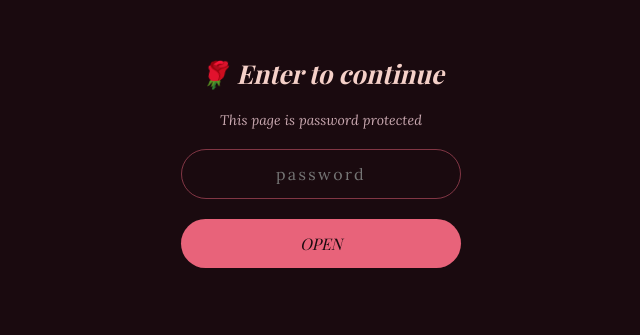
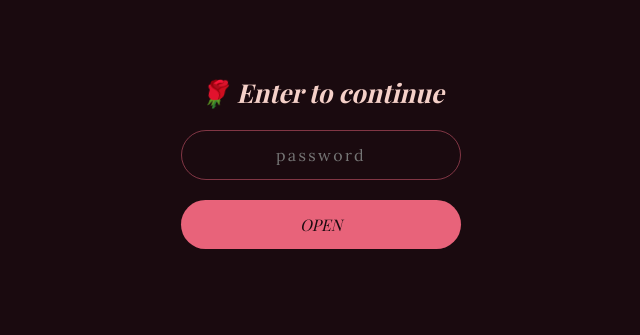
Before and after one commit to Kyrian000/Happy-Birthday-Baby, a plain HTML site: page index.html in a window 1280 px wide. Shown: the part 220-555 px from the top of the page, without its empty margins (319-959 px from the left). Drawn offline with nearby package versions, Linux system fonts and the light colour scheme; a web font is replaced by a local one.

Commit message:
Removing that corny ahh text

```diff
--- a/index.html
+++ b/index.html
@@ -22,7 +22,6 @@
 <!-- password gate -->
 <div id="password-gate">
   <h2>🌹 Enter to continue</h2>
-  <p>This page is password protected</p>
   <input type="password" id="pw-input" placeholder="password" />
   <button onclick="checkPassword()">OPEN</button>
   <span class="error" id="pw-error">Wrong password, try again 💔</span>
@@ -269,4 +268,5 @@
 
 </script>
 </body>
+
 </html>
```
